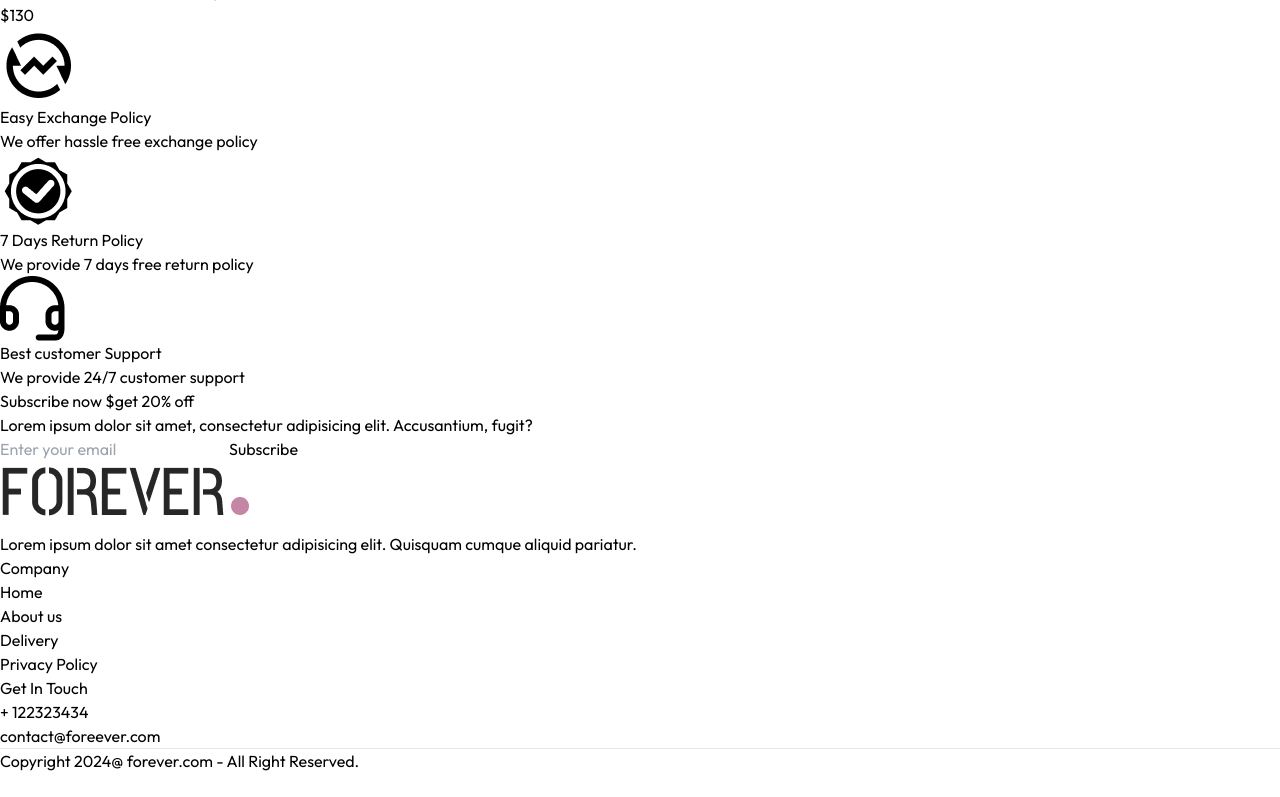
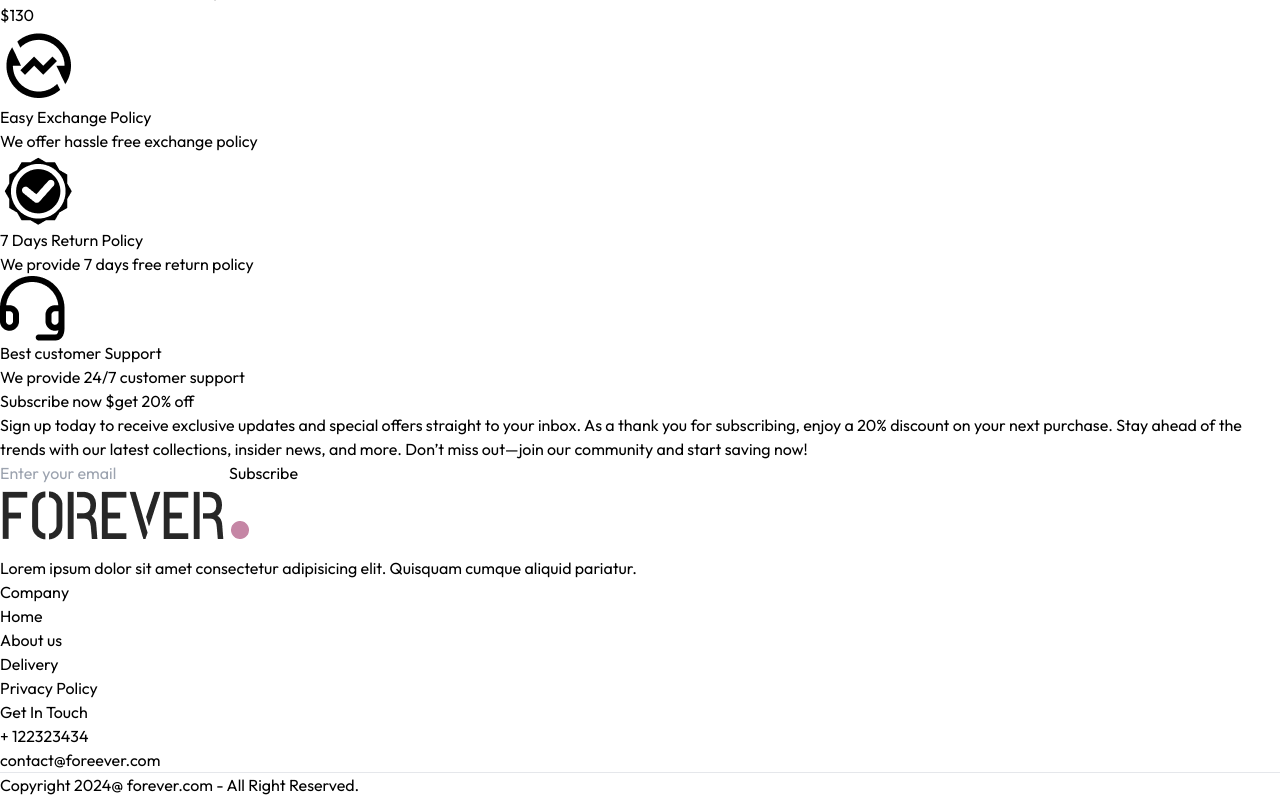
Before and after one commit to Santu506/E-commerce-only-frontend, a React (Vite) app: page / in a window 1280 px wide. Shown: the part 9237-10034 px from the top of the page. Before the commit the page ends 10010 px from the top, so only its background shows below. Built offline with nearby package versions, Linux system fonts and the light colour scheme.

Commit message:
Update NewsLatterBox.jsx

```diff
--- a/src/components/NewsLatterBox.jsx
+++ b/src/components/NewsLatterBox.jsx
@@ -8,7 +8,7 @@ function NewsLatterBox() {
     <div className='text-center'>
         <p className='text-2xl font-medium text-gray-800'>Subscribe now $get 20% off</p>
         <p className='text-gray-400 mt-3'>
-            Lorem ipsum dolor sit amet, consectetur adipisicing elit. Accusantium, fugit?
+            Sign up today to receive exclusive updates and special offers straight to your inbox. As a thank you for subscribing, enjoy a 20% discount on your next purchase. Stay ahead of the trends with our latest collections, insider news, and more. Don’t miss out—join our community and start saving now!
         </p>
         <form onSubmit={onSubmitHandler} className='w-full sm:w-1/2 flex items-center gap-3 mx-auto my-6 border pl-3 rounded-lg'>
             <input className='w-full sm:flex-1 outline-none' type="email" placeholder='Enter your email' required/>
```
